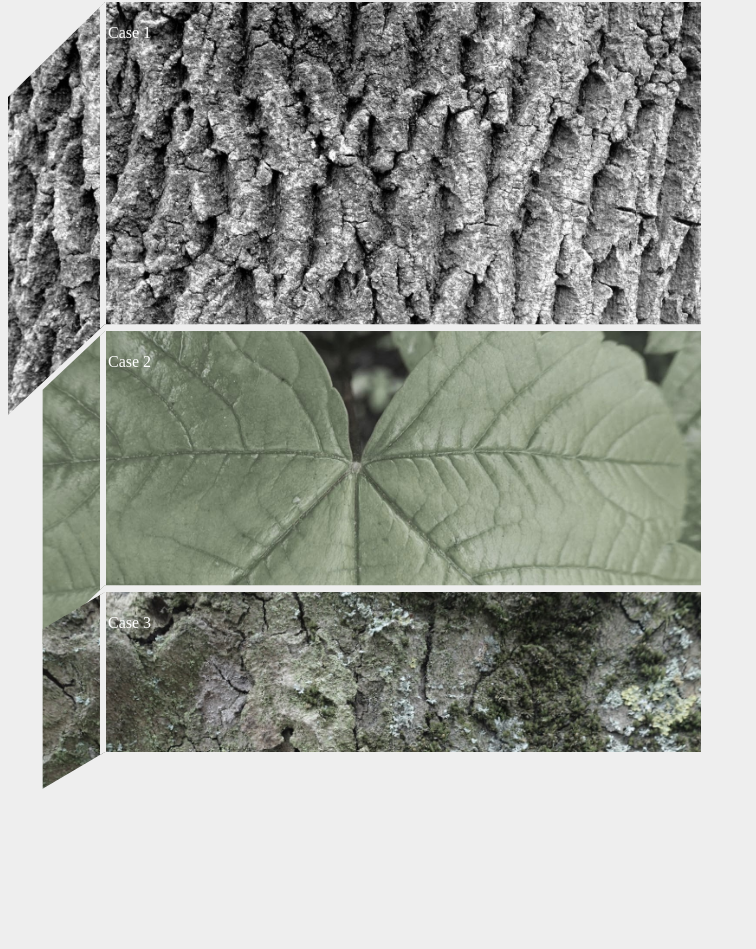
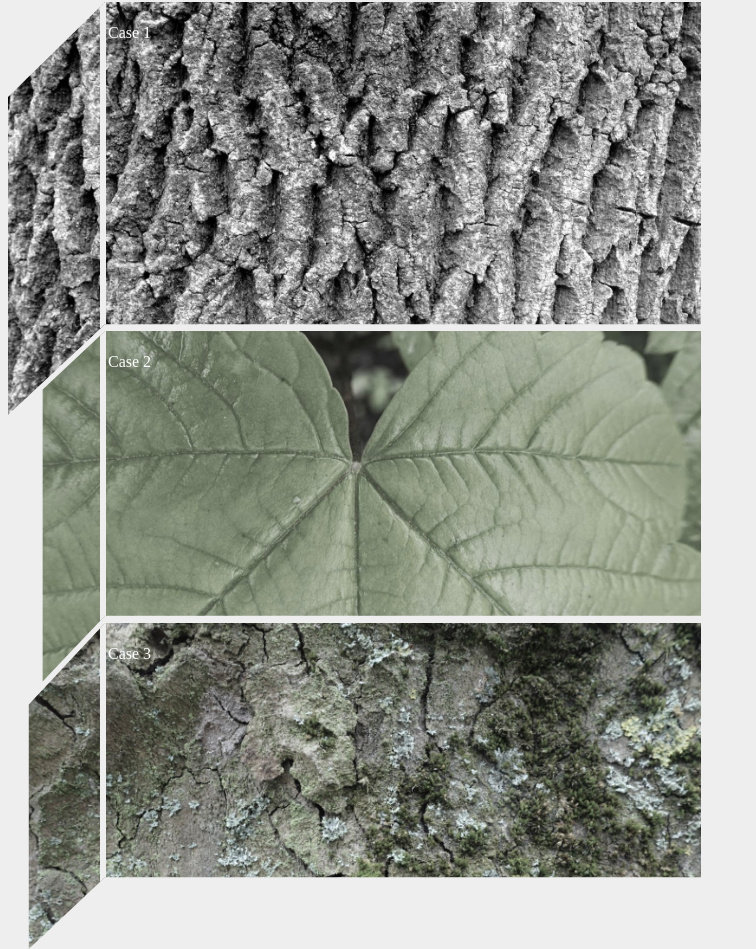
Before and after one commit to elropero/ethnographiccase, a plain HTML site: page index.html in a window 1280 px wide. Shown: the part 110-1059 px from the top of the page, without its empty margins (0-756 px from the left). Before the commit the page ends 1028 px from the top, so only its background shows below. Drawn offline with nearby package versions, Linux system fonts and the light colour scheme.

Commit message:
lined up

```diff
--- a/index.html
+++ b/index.html
@@ -17,11 +17,11 @@
         /*margin-top: -10px;*/
     }
     .case-2 {
-        height: 326px;
-        margin-bottom: -65px;
+        height: 365px;
+        margin-bottom: -73px;
     }
     .case-3 {
-        height: 205px;
+        height: 326px;
     }
     div[class*="bg-case-"] {
         background-size: cover;
@@ -41,15 +41,15 @@
     }
     .bg-case-2 {
         background-image: url("./img/leaf.jpg");
-        -webkit-clip-path: polygon(5% 18%, 14% 0%, 100% 0%, 100% 78%, 14% 78%, 5% 96%);
-        clip-path: polygon(5% 18%, 14% 0%, 100% 0%, 100% 78%, 14% 78%, 5% 96%);
+        -webkit-clip-path: polygon(5% 16%, 14% 0%, 100% 0%, 100% 78%, 14% 78%, 5% 96%);
+        clip-path: polygon(5% 16%, 14% 0%, 100% 0%, 100% 78%, 14% 78%, 5% 96%);
         /*clip-path: url("#clip-svg-path2");
         -webkit-clip-path: url("#clip-svg-path2");*/
     }
     .bg-case-3 {
         background-image: url("./img/DSC07420.jpg");
-        -webkit-clip-path: polygon(5% 18%, 14% 0%, 100% 0%, 100% 78%, 14% 78%, 5% 96%);
-        clip-path: polygon(5% 18%, 14% 0%, 100% 0%, 100% 78%, 14% 78%, 5% 96%);
+        -webkit-clip-path: polygon(3% 25%, 14% 0%, 100% 0%, 100% 78%, 14% 78%, 3% 100%);
+        clip-path: polygon(3% 25%, 14% 0%, 100% 0%, 100% 78%, 14% 78%, 3% 100%);
     }
     .spine {
         position: absolute;
```
